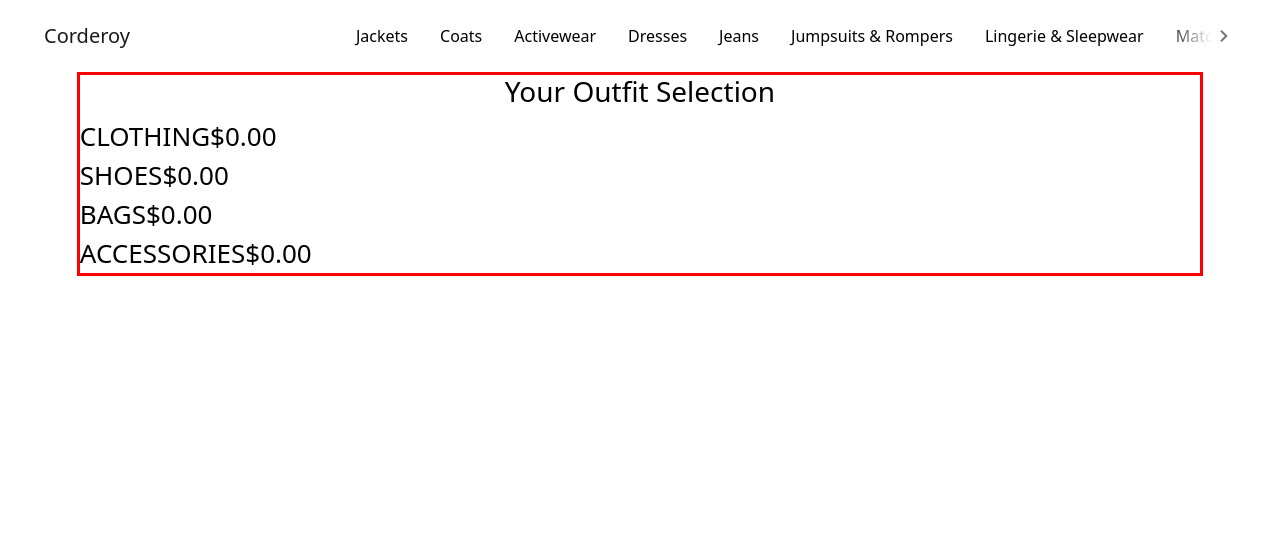
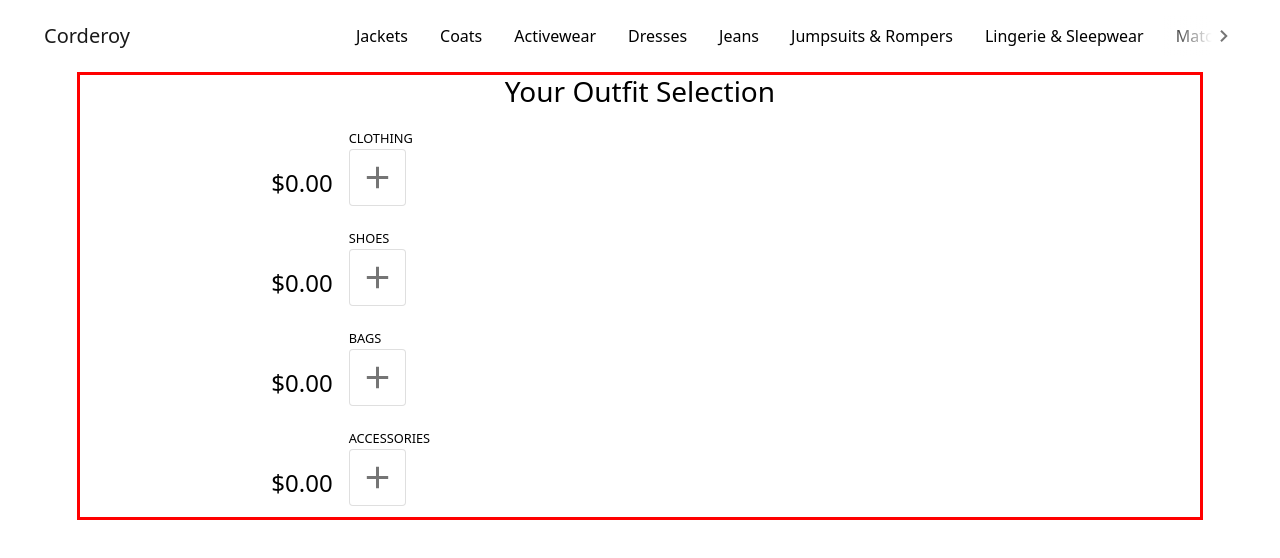
Before and after one commit to badgeroy/corderoy-prototype, a React (Create React App) app: page / in a window 1280 px wide. Shown: the top 558 px of the page. Built offline with nearby package versions, Linux system fonts and the light colour scheme.

Commit message:
Added basic outfit list design

```diff
--- a/src/components/MiniCart.js
+++ b/src/components/MiniCart.js
@@ -1,5 +1,7 @@
 import "../styles/MiniCart.css"
 import React from "react";
+import {Card, CardImg} from "react-bootstrap";
+import AddLogo from "../images/add_36px_outlined.svg"
 
 
 class MiniCart extends React.Component {
@@ -22,9 +24,17 @@ class MiniCart extends React.Component {
     render() {
         return (
             <div className="MiniCart">
-              <div className="label">
-                <div className="label-title">{this.props.name}</div>
-                <div className="label-price">{this.getTotalPrice()}</div>
+              <div className="header cart-row">
+                <div className="pad cart-col-left" />
+                <div className="label cart-col-right">{this.props.name}</div>
+              </div>
+              <div className="content cart-row">
+                <div className="price cart-col-left">{this.getTotalPrice()}</div>
+                <div className="items cart-col-right">
+                  <Card style={{width: "3.6rem"}}>
+                    <CardImg src={AddLogo}/>
+                  </Card>
+                </div>
               </div>
             </div>
         );
--- a/src/styles/Catalog.css
+++ b/src/styles/Catalog.css
@@ -2,58 +2,58 @@
     margin-bottom: 1rem;
 }
 
-.filter-menu {
+.Catalog .filter-menu {
     display: flex;
     flex-direction: row;
     justify-content: space-between;
 }
 
-.sort-input {
+.Catalog .sort-input {
     font-size: 0.75rem;
     width: auto;
 }
 
-.query-group {
+.Catalog .query-group {
     display: flex;
     flex-direction: row;
     justify-content: space-between;
 }
 
-.query-group > * {
+.Catalog .query-group > * {
     font-size: 0.75rem;
 }
 
-.query-group > .price-input {
+.Catalog .query-group > .price-input {
     width: 60px;
 }
 
-.min-price-input {
+.Catalog .min-price-input {
     border-radius: 5px 0 0 5px;
     border-right-width: 0;
 }
 
-.max-price-input {
+.Catalog .max-price-input {
     border-radius: 0;
     border-right-width: 0;
 }
 
-.query-input {
+.Catalog .query-input {
     border-radius: 0;
 }
 
-.apply-btn {
+.Catalog .apply-btn {
     border-radius: 0 5px 5px 0;
 }
 
-.card {
+.Catalog .card {
     width: 8rem;
 }
 
-.card-body {
+.Catalog .card-body {
     padding: 4%;
 }
 
-.card-title {
+.Catalog .card-title {
     overflow: hidden;
     white-space: nowrap;
     text-overflow: ellipsis;
@@ -63,14 +63,14 @@
     margin-bottom: 0;
 }
 
-.card-label {
+.Catalog .card-label {
     display: flex;
     flex-direction: row;
     justify-content: space-between;
     font-size: 0.75rem;
 }
 
-.card-desc {
+.Catalog .card-desc {
     overflow: hidden;
     white-space: nowrap;
     text-overflow: ellipsis;
@@ -79,6 +79,6 @@
     text-align: left;
 }
 
-.card-price {
+.Catalog .card-price {
     text-align: right;
 }
--- a/src/styles/MiniCart.css
+++ b/src/styles/MiniCart.css
@@ -1,4 +1,56 @@
-.MiniCart .label {
+/*.MiniCart .pad {*/
+/*  flex-grow: 1;*/
+/*  width: 40%;*/
+/*}*/
+
+/*.MiniCart .label {*/
+/*  text-align: left;*/
+/*}*/
+
+/*.MiniCart .content {*/
+/*  display: flex;*/
+/*  flex-direction: row;*/
+/*  justify-content: center;*/
+/*}*/
+
+/*.MiniCart .items {*/
+/*  flex-grow: 1;*/
+/*}*/
+
+/*.MiniCart .card {*/
+/*  background-color: lightgray;*/
+/*  border: none;*/
+/*}*/
+
+.MiniCart {
+  display: flex;
+  flex-direction: column;
+  text-align: left;
+}
+
+.MiniCart .cart-row {
   display: flex;
   flex-direction: row;
+  justify-content: center;
 }
+
+.MiniCart .label {
+  font-size: 0.8rem;
+  display: flex;
+  flex-direction: column;
+  justify-content: flex-end;
+}
+
+.MiniCart .price {
+  font-size: 1.5rem;
+}
+
+.MiniCart .cart-col-left {
+  min-width: 24%;
+  text-align: right;
+  padding: 1rem;
+}
+
+.MiniCart .cart-col-right {
+  flex-grow: 1;
+}
```
Also changed, not shown: src/images/add_36px_outlined.svg (added).
